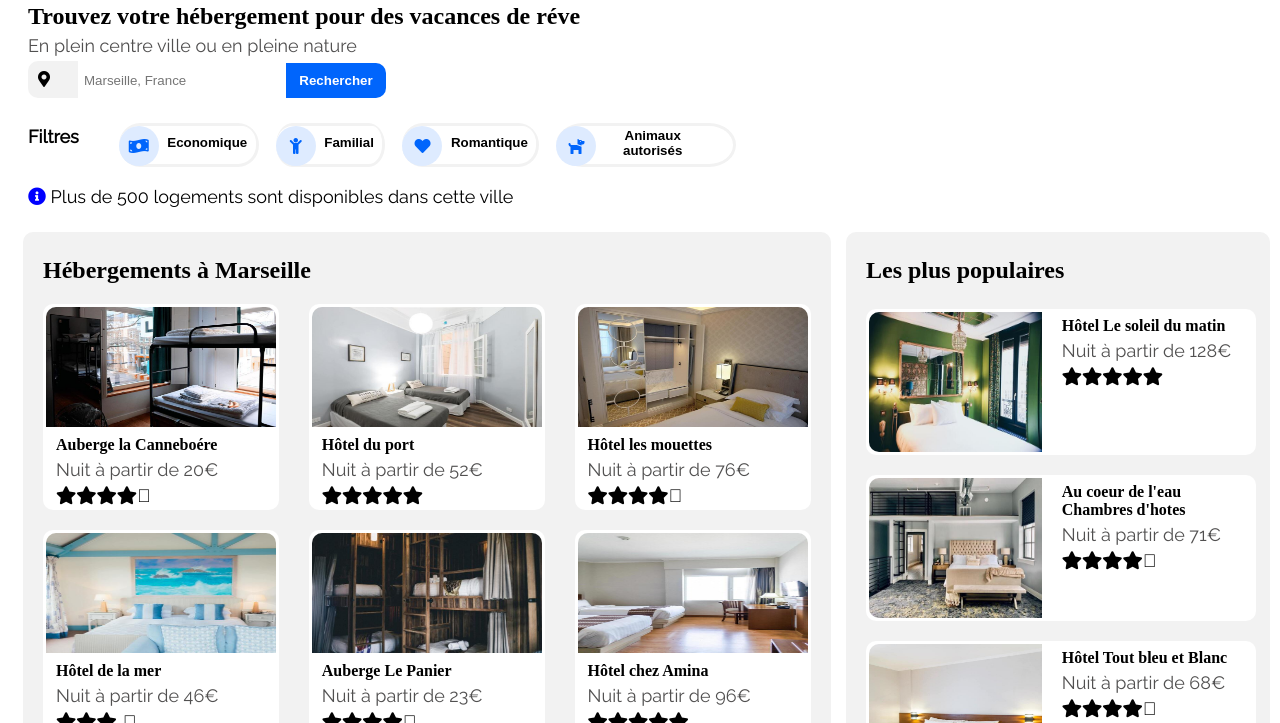
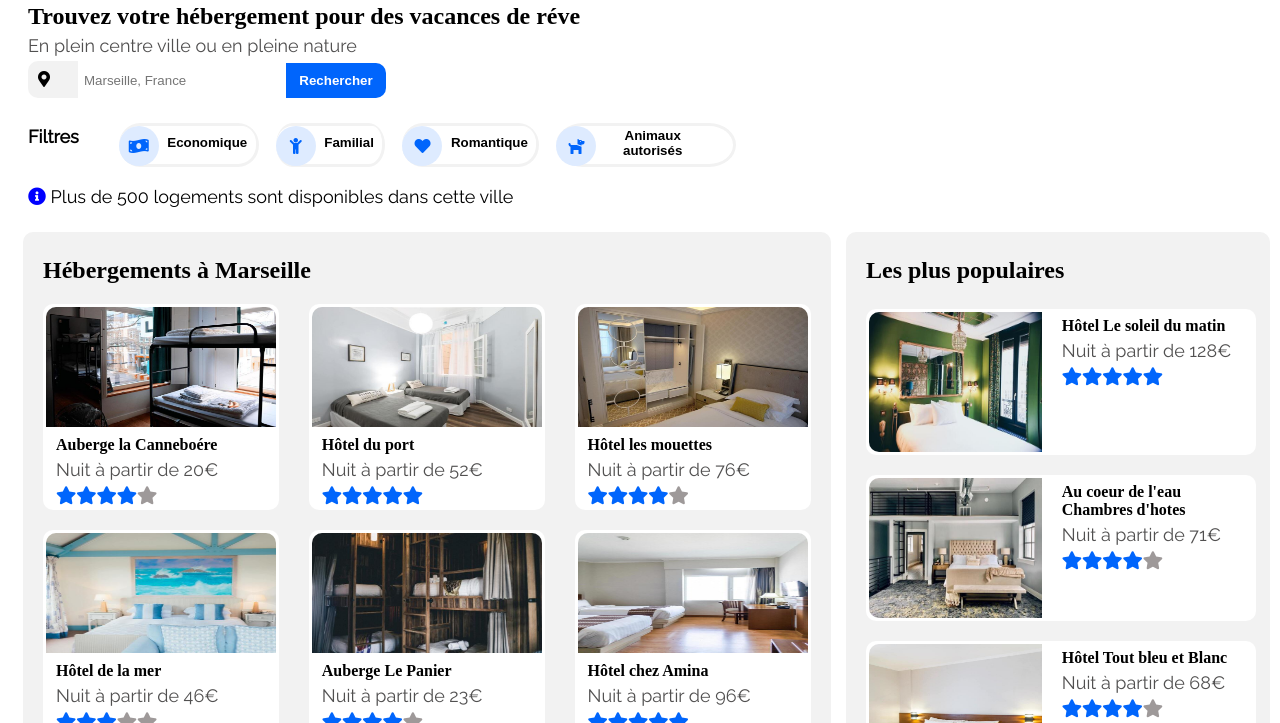
Before and after one commit to A-Amal/AmalAbdelkafi_2_27092021, a plain HTML site: page index.html in a window 1280 px wide. Shown: the part 77-800 px from the top of the page. Drawn offline with Linux system fonts and the light colour scheme.

Commit message:
definir le style pour l'icon etoile

```diff
--- a/index.html
+++ b/index.html
@@ -86,7 +86,7 @@
                         <div class="description_hotel">
                             <h4>Auberge la Canneboére</h4>
                             <p class="prix-nuit">Nuit à partir de 20€</p>
-                            <p><i class="fas fa-star"></i><i class="fas fa-star"></i><i class="fas fa-star"></i><i class="fas fa-star"></i><i class="far fa-star"></i></p>
+                            <p><i class="fas fa-star star"></i><i class="fas fa-star star"></i><i class="fas fa-star star"></i><i class="fas fa-star star"></i><i class="fas fa-star star-gris"></i></p>
                         </div>
                     </div>
                     <div class="card_hotel">
@@ -94,7 +94,7 @@
                         <div class="description_hotel">
                             <h4>Hôtel du port</h4>
                             <p class="prix-nuit">Nuit à partir de 52€</p>
-                            <p><i class="fas fa-star"></i><i class="fas fa-star"></i><i class="fas fa-star"></i><i class="fas fa-star"></i><i class="fas fa-star"></i></p>
+                            <p><i class="fas fa-star star"></i><i class="fas fa-star star"></i><i class="fas fa-star star"></i><i class="fas fa-star star"></i><i class="fas fa-star star"></i></p>
                         </div>
                     </div>
                     <div class="card_hotel">
@@ -102,7 +102,7 @@
                         <div class="description_hotel">
                             <h4>Hôtel les mouettes</h4>
                             <p class="prix-nuit">Nuit à partir de 76€</p>
-                            <p><i class="fas fa-star"></i><i class="fas fa-star"></i><i class="fas fa-star"></i><i class="fas fa-star"></i><i class="far fa-star"></i></p>
+                            <p><i class="fas fa-star star"></i><i class="fas fa-star star"></i><i class="fas fa-star star"></i><i class="fas fa-star star"></i><i class="fas fa-star star-gris"></i></p>
                         </div>
                     </div>
                     <div class="card_hotel">
@@ -110,7 +110,7 @@
                         <div class="description_hotel">
                             <h4>Hôtel de la mer</h4>
                             <p class="prix-nuit">Nuit à partir de 46€</p>
-                            <p><i class="fas fa-star"></i><i class="fas fa-star"></i><i class="fas fa-star"></i><i class="fa-duotone fa-star"></i><i class="far fa-star"></i></p>
+                            <p><i class="fas fa-star star"></i><i class="fas fa-star star"></i><i class="fas fa-star star"></i><i class="fas fa-star star-gris"></i><i class="fas fa-star star-gris"></i></p>
                         </div>
                     </div>
                     <div class="card_hotel">
@@ -118,7 +118,7 @@
                         <div class="description_hotel">
                             <h4>Auberge Le Panier</h4>
                             <p class="prix-nuit">Nuit à partir de 23€</p>
-                            <p><i class="fas fa-star"></i><i class="fas fa-star"></i><i class="fas fa-star"></i><i class="fas fa-star"></i><i class="far fa-star"></i></p>
+                            <p><i class="fas fa-star star"></i><i class="fas fa-star star"></i><i class="fas fa-star star"></i><i class="fas fa-star star"></i><i class="fas fa-star star-gris"></i></p>
                         </div>
                     </div>
                     <div class="card_hotel">
@@ -126,7 +126,7 @@
                         <div class="description_hotel">
                             <h4>Hôtel chez Amina</h4>
                             <p class="prix-nuit">Nuit à partir de 96€</p>
-                            <p><i class="fas fa-star"></i><i class="fas fa-star"></i><i class="fas fa-star"></i><i class="fas fa-star"></i><i class="fas fa-star"></i></p>
+                            <p><i class="fas fa-star star"></i><i class="fas fa-star star"></i><i class="fas fa-star star"></i><i class="fas fa-star star"></i><i class="fas fa-star star"></i></p>
                         </div>
                     </div>
                 </div>
@@ -142,7 +142,7 @@
                         <div class="decription_populaires">
                             <h4>Hôtel Le soleil du matin</h4>
                             <p class="prix-nuit">Nuit à partir de 128€</p>
-                            <p><i class="fas fa-star"></i><i class="fas fa-star"></i><i class="fas fa-star"></i><i class="fas fa-star"></i><i class="fas fa-star"></i></p>
+                            <p><i class="fas fa-star star"></i><i class="fas fa-star star"></i><i class="fas fa-star star"></i><i class="fas fa-star star"></i><i class="fas fa-star star"></i></p>
                         </div>
                     </div>
                     <div class="card_populaires">
@@ -150,7 +150,7 @@
                         <div class="decription_populaires">
                             <h4>Au coeur de l'eau Chambres d'hotes</h4>
                             <p class="prix-nuit">Nuit à partir de 71€ </p>
-                            <p><i class="fas fa-star"></i><i class="fas fa-star"></i><i class="fas fa-star"></i><i class="fas fa-star"></i><i class="far fa-star"></i></p>
+                            <p><i class="fas fa-star star"></i><i class="fas fa-star star"></i><i class="fas fa-star star"></i><i class="fas fa-star star"></i><i class="fas fa-star star-gris"></i></p>
                         </div>
                     </div>
                     <div class="card_populaires">
@@ -158,7 +158,7 @@
                         <div class="decription_populaires">
                             <h4>Hôtel Tout bleu et Blanc</h4>
                             <p class="prix-nuit">Nuit à partir de 68€</p>
-                            <p><i class="fas fa-star"></i><i class="fas fa-star"></i><i class="fas fa-star"></i><i class="fas fa-star"></i><i class="far fa-star"></i></p>
+                            <p><i class="fas fa-star star"></i><i class="fas fa-star star"></i><i class="fas fa-star star"></i><i class="fas fa-star star"></i><i class="fas fa-star star-gris"></i></p>
                         </div>
                     </div>
                 </div>
--- a/style.css
+++ b/style.css
@@ -184,7 +184,13 @@ h4,h2, p{
 .prix-nuit{
     color: #030101b0;
 }
+.star{
+    color: #0065FC;
 
+}
+.star-gris{
+    color: #9e9999 ;
+}
 .container_populaires{
     background-color:#F2F2F2 ;
     border-radius: 10px;
```
